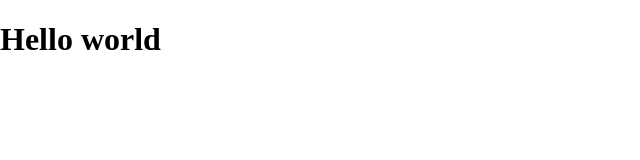
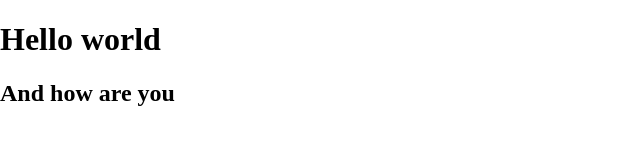
Before and after one commit to mwbrown7/new-template, a plain HTML site: page index.html in a window 1280 px wide. Shown: the whole page, without its empty margins (0-640 px from the left). Drawn offline with Linux system fonts and the light colour scheme.

Commit message:
greeting

```diff
--- a/index.html
+++ b/index.html
@@ -10,6 +10,7 @@
 </head>
 <body>
     <h1>Hello world</h1>
+    <h2>And how are you</h2>
 
     <!--script  -->
     <script src="script.js"></script>
```
